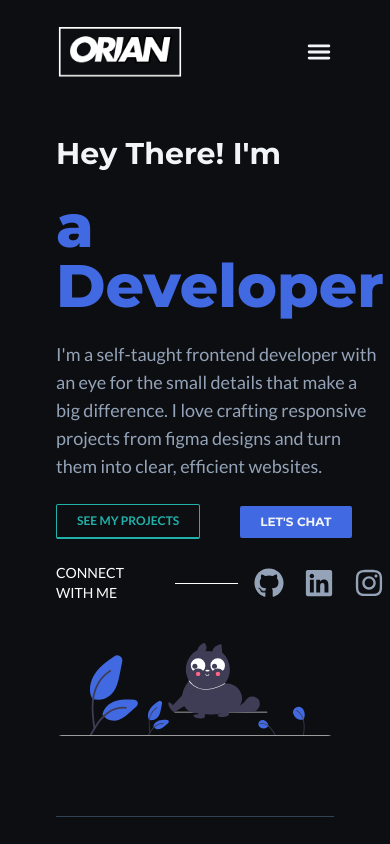
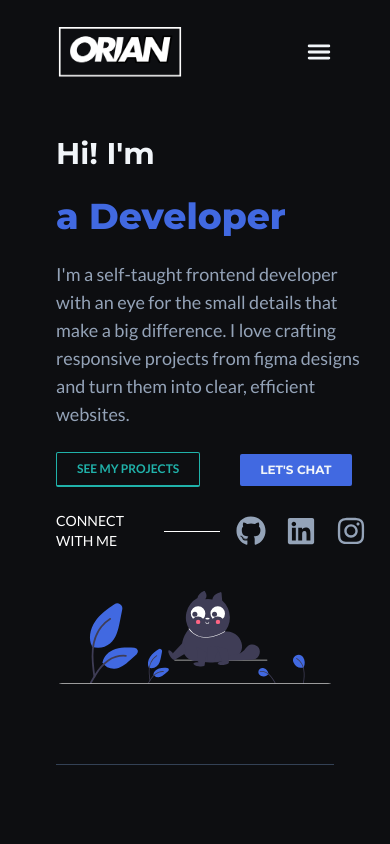
Before and after one commit to OriPerez7/portfolio-website, a React (Vite) app: page / in a window 390 px wide. Shown: the top 844 px of the page. Built offline with nearby package versions, Linux system fonts and the light colour scheme.

Commit message:
Add responsive h1

```diff
--- a/src/components/home/Hero.jsx
+++ b/src/components/home/Hero.jsx
@@ -11,8 +11,8 @@ const Hero = () => {
       <div className="flex justify-between items-center gap-10 md:gap-40 flex-wrap md:flex-nowrap mt-14 md:mt-40">
         {/* Content */}
         <div className="flex flex-col gap-6 min-w-3/5">
-          <h2>Hey there! I'm</h2>
-          <h1 className="text-primary block">{currentLetter}</h1>
+          <h2>Hi! I'm</h2>
+          <h1 className="text-primary block text-4xl sm:text-6xl md:text-5xl lg:text-8xl">{currentLetter}</h1>
           <p className="text-lg">
             I'm a self-taught frontend developer with an eye for the small
             details that make a big difference. I love crafting responsive
```
